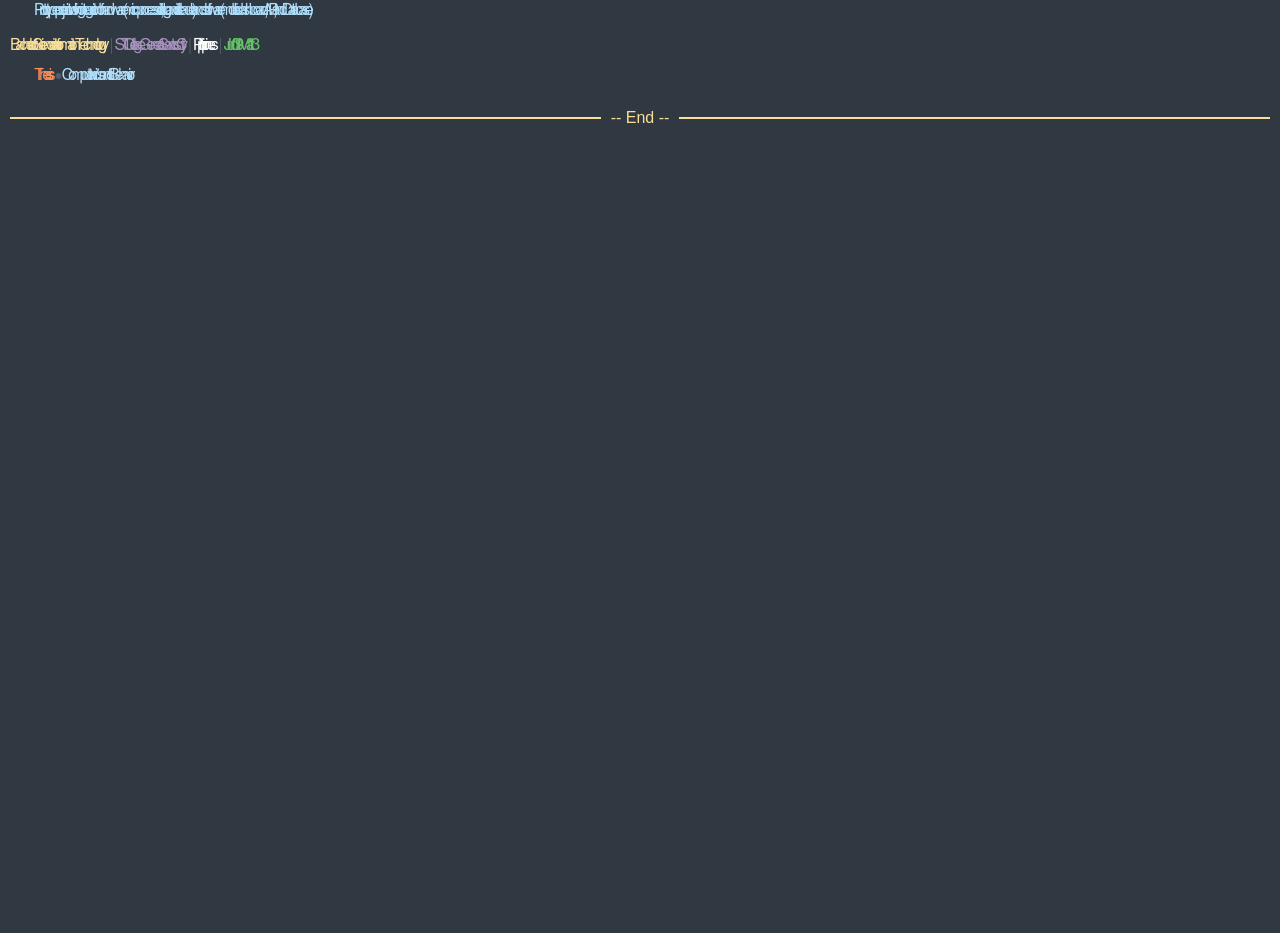
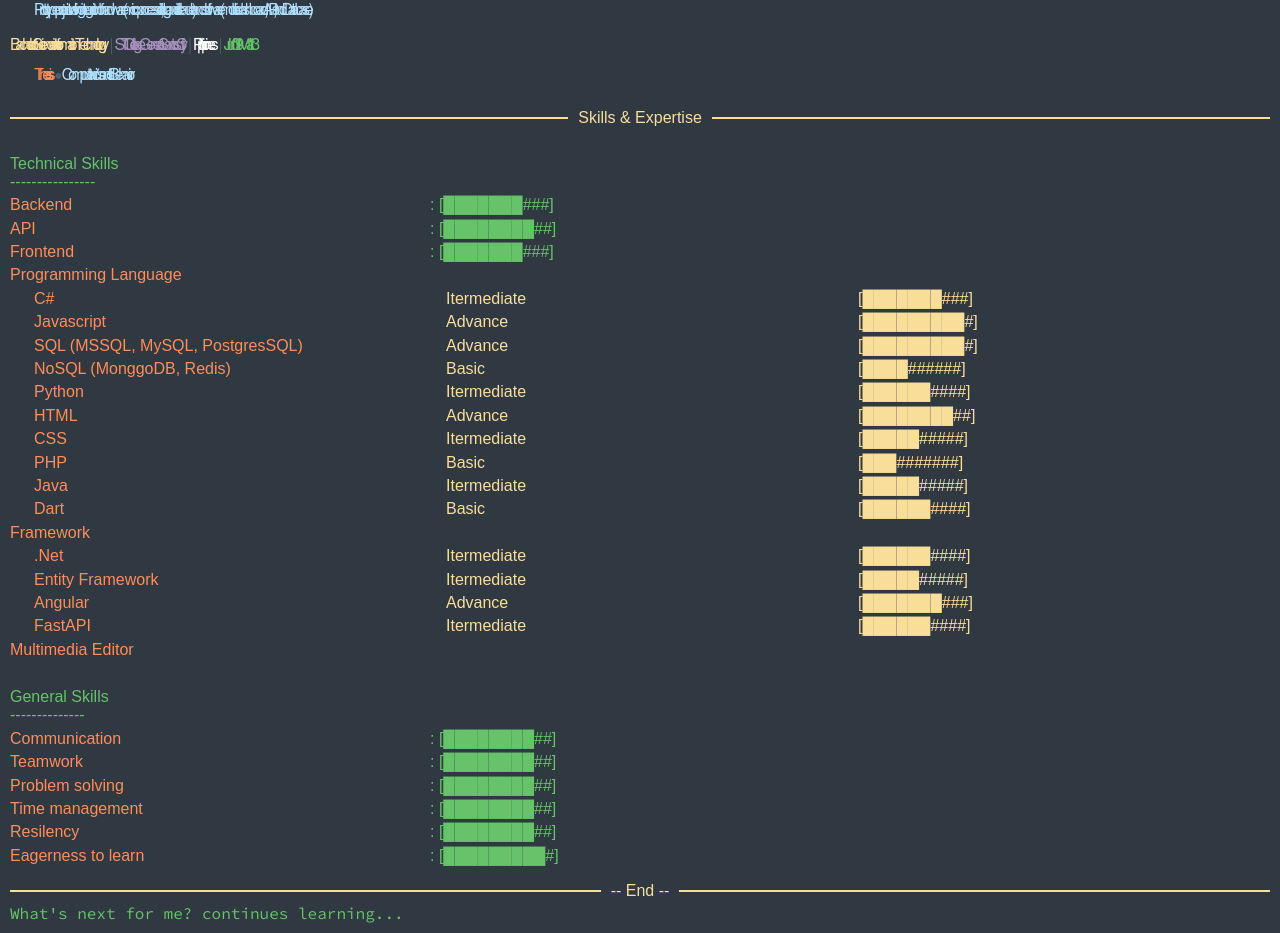
Before and after one commit to emnljrz/ogcv, an Angular app: page / in a window 1280 px wide. Shown: the part 990-1923 px from the top of the page. Before the commit the page ends 1149 px from the top, so only its background shows below. Built offline with nearby package versions, Linux system fonts and the light colour scheme.

Commit message:
feat: add skills sections

```diff
--- a/src/app/app.component.html
+++ b/src/app/app.component.html
@@ -16,7 +16,7 @@
 
 	<div>
 	<div class="pure-g">
-		<div class="pure-u-24-24" style="text-align: center; padding: 12px 0px;">☕ Fullstack Developer | ⚡Tech Enthusiast</div>
+		<div class="pure-u-24-24" style="text-align: center; padding: 12px 0px;">☕ Fullstack Developer by Profession | ⚡Tech Enthusiast | 🎨 Artist by Passion</div>
 	</div>
 	<div class="pure-g">
 		<div class="pure-u-24-24 txt-purple" style="text-align: center;">
@@ -44,7 +44,11 @@ I am also experienced in Databases, SQL and NoSQL.
 		<app-education-info [data]="educationInfos"></app-education-info>
 	</div>
 
+	<app-section [title]="'Skills & Expertise'"></app-section>
+	<app-skills-info [data]="skillInfos"></app-skills-info>
 
 	<app-section [title]="' -- End -- '"></app-section>
-	<span class="cursor">|</span>
+	<div>
+		<span>What's next for me? continues learning...</span><span class="cursor">|</span>
+	</div>
 </div>
--- a/src/app/app.component.ts
+++ b/src/app/app.component.ts
@@ -11,6 +11,7 @@ export class AppComponent implements OnInit {
 
 	public workInfos: any = [];
 	public educationInfos: any = [];
+	public skillInfos: any = [];
 
 	constructor() { }
 
@@ -123,5 +124,162 @@ export class AppComponent implements OnInit {
 			}
 		]
 
+		this.skillInfos = [
+			{
+				category: 'Technical Skills',
+				skills: [
+					{
+						name: 'Backend',
+						rating: this.barSlice(70)
+					},
+					{
+						name: 'API',
+						rating: this.barSlice(80)
+					},
+					{
+						name: 'Frontend',
+						rating: this.barSlice(70)
+					},
+					{
+						name: 'Programming Language',
+						rating: this.barSlice(0),
+						subSkills: [
+							{
+								name: 'C#',
+								rating: this.barSlice(70),
+								textRating: this.textRating(60)
+							},
+							{
+								name: 'Javascript',
+								rating: this.barSlice(85),
+								textRating: this.textRating(85)
+							},
+							{
+								name: 'SQL (MSSQL, MySQL, PostgresSQL)',
+								rating: this.barSlice(90),
+								textRating: this.textRating(90)
+							},
+							{
+								name: 'NoSQL (MonggoDB, Redis)',
+								rating: this.barSlice(40),
+								textRating: this.textRating(30)
+							},
+							{
+								name: 'Python',
+								rating: this.barSlice(60),
+								textRating: this.textRating(60)
+							},
+							{
+								name: 'HTML',
+								rating: this.barSlice(80),
+								textRating: this.textRating(80)
+							},
+							{
+								name: 'CSS',
+								rating: this.barSlice(50),
+								textRating: this.textRating(50)
+							},
+							{
+								name: 'PHP',
+								rating: this.barSlice(30),
+								textRating: this.textRating(30)
+							},
+							{
+								name: 'Java',
+								rating: this.barSlice(50),
+								textRating: this.textRating(50)
+							},
+							{
+								name: 'Dart',
+								rating: this.barSlice(60),
+								textRating: this.textRating(30)
+							},
+						]
+					},
+					{
+						name: 'Framework',
+						rating: this.barSlice(0),
+						subSkills: [
+							{
+								name: `.Net`,
+								rating: this.barSlice(60),
+								textRating: this.textRating(60)
+							},
+							{
+								name: `Entity Framework`,
+								rating: this.barSlice(50),
+								textRating: this.textRating(60)
+							},
+							{
+								name: `Angular`,
+								rating: this.barSlice(70),
+								textRating: this.textRating(70)
+							},
+							{
+								name: `FastAPI`,
+								rating: this.barSlice(60),
+								textRating: this.textRating(60)
+							},
+						]
+					},
+					{
+						name: 'Multimedia Editor'
+					}
+				]
+			},
+			{
+				category: 'General Skills',
+				skills: [
+					{
+						name: 'Communication',
+						rating: this.barSlice(80)
+					},
+					{
+						name: 'Teamwork',
+						rating: this.barSlice(80)
+					},
+					{
+						name: 'Problem solving',
+						rating: this.barSlice(80)
+					},
+					{
+						name: 'Time management',
+						rating: this.barSlice(80)
+					},
+					{
+						name: 'Resilency',
+						rating: this.barSlice(80)
+					},
+					{
+						name: 'Eagerness to learn',
+						rating: this.barSlice(90)
+					},
+				]
+			}
+		]
+	}
+
+	private barSlice(num: number): string {
+		if (num <= 0 || num > 100) return ''
+
+		const solid = Math.round((num / 100) * 10);
+		const sharp = 10 - solid;
+
+		let solidRender = '';
+		let sharpRender = '';
+		for (let i = 0; i < solid; i++) solidRender += '█';
+		for (let i = 0; i < sharp; i++) sharpRender += '#';
+
+		return `[${solidRender.concat(sharpRender)}]`
+	}
+
+	private textRating(num: number): string {
+		if (num <= 0 || num > 100) return ''
+
+		if (num > 0 && num <= 34) return 'Basic'
+		if (num > 35 && num <= 67) return 'Itermediate'
+		if (num > 68 && num <= 100) return 'Advance'
+
+		return ''
 	}
 }
--- a/src/app/app.module.ts
+++ b/src/app/app.module.ts
@@ -6,13 +6,15 @@ import { AppComponent } from './app.component';
 import { SectionComponent } from './section/section.component';
 import { WorkInfoComponent } from './work-info/work-info.component';
 import { EducationInfoComponent } from './education-info/education-info.component';
+import { SkillsInfoComponent } from './skills-info/skills-info.component';
 
 @NgModule({
   declarations: [
     AppComponent,
     SectionComponent,
     WorkInfoComponent,
-    EducationInfoComponent
+    EducationInfoComponent,
+    SkillsInfoComponent
   ],
   imports: [
     BrowserModule,
--- /dev/null
+++ b/src/app/skills-info/skills-info.component.html
@@ -0,0 +1,38 @@
+<ng-container *ngFor="let skillInfo of data;">
+	<div class="pure-g">
+		<div class="pure-u-24-24" style="margin-top: 24px;">
+			<span style="display: block;">{{ skillInfo.category }}</span>
+			<span *ngFor="let i of skillInfo.category.split('')">-</span>
+			<div *ngIf="skillInfo?.skills" style="display: block;">
+				<ng-container *ngFor="let skill of skillInfo.skills">
+					<div class="pure-g" style="margin: 5px 0px;">
+						<div class="pure-u-1-3">
+							<span class="txt-orange">{{ skill.name }}</span>
+						</div>
+						<div class="pure-u-2-3" *ngIf="skill.rating">
+							<span>: {{ skill.rating }}</span>
+						</div>
+					</div>
+					<ng-container *ngIf="skill?.subSkills">
+						<div class="txt-gold" style="margin-left: 24px;">
+							<ng-container *ngFor="let subSkill of skill.subSkills;">
+								<div class="pure-g" style="margin:5px 0px;">
+									<div class="pure-u-1-3">
+										<span class="txt-orange">{{ subSkill.name }}</span>
+									</div>
+									<div class="pure-u-1-3">
+										<span>{{ subSkill.textRating }}</span>
+									</div>
+									<div class="pure-u-1-3">
+										<span>{{ subSkill.rating }}</span>
+									</div>
+								</div>
+							</ng-container>
+						</div>
+					</ng-container>
+				</ng-container>
+			</div>
+		</div>
+	</div>
+
+</ng-container>
--- /dev/null
+++ b/src/app/skills-info/skills-info.component.ts
@@ -0,0 +1,15 @@
+import { Component, Input, OnInit } from '@angular/core';
+
+@Component({
+	selector: 'app-skills-info',
+	templateUrl: './skills-info.component.html',
+	styleUrls: ['./skills-info.component.scss']
+})
+export class SkillsInfoComponent implements OnInit {
+
+	@Input() data: any;
+
+	constructor() { }
+	ngOnInit(): void { }
+
+}
```
Also changed, not shown: src/app/skills-info/skills-info.component.scss (added), 4 other files (tests, documents, lock files or other folders).
